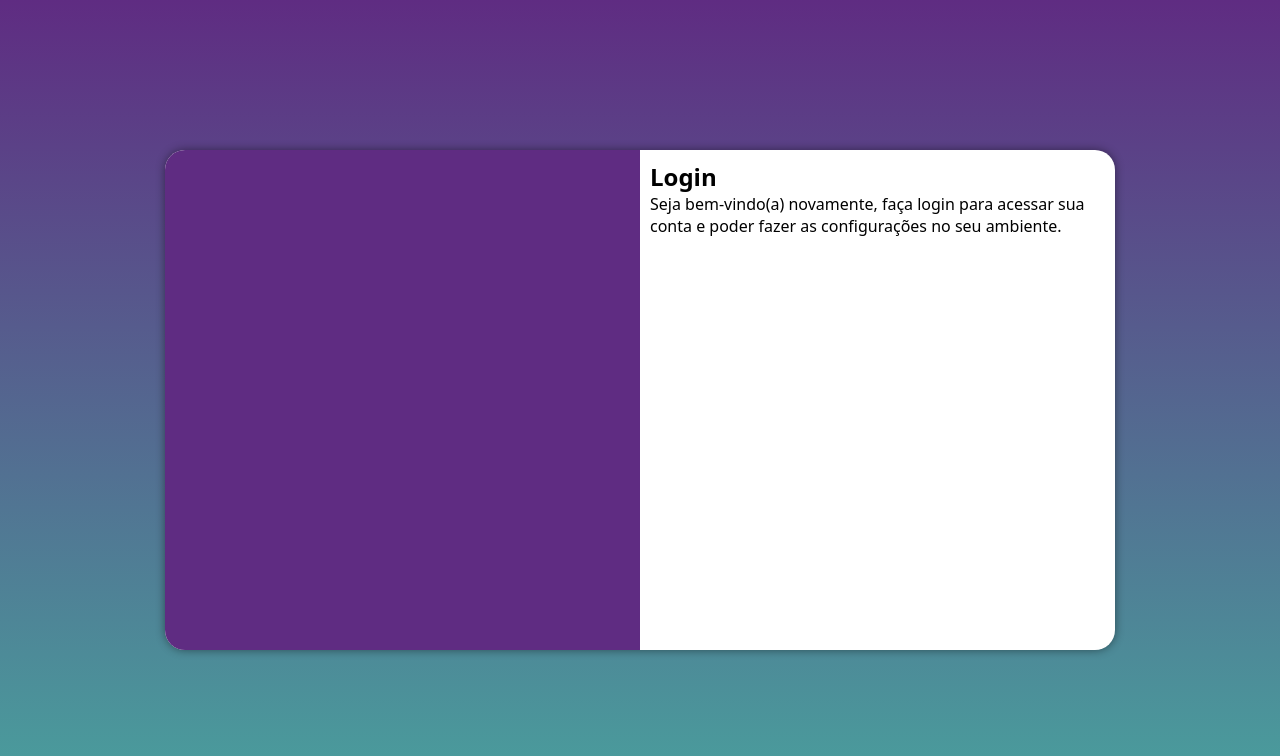
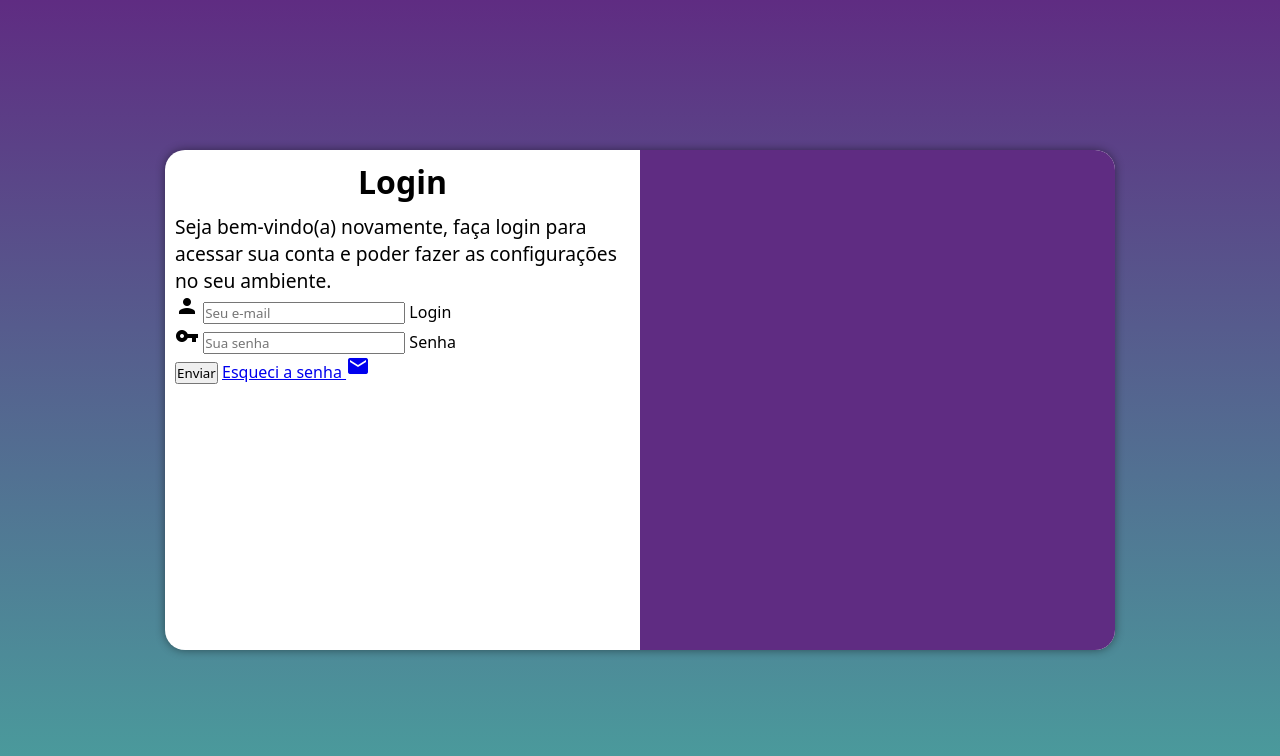
Before and after one commit to juliamambrozio/projeto-login, a plain HTML site: page index.html in a window 1280 px wide. Drawn offline with Linux system fonts and the light colour scheme.

Commit message:
adicionei o formulário ao login

```diff
--- a/estilos/mediaquery.css
+++ b/estilos/mediaquery.css
@@ -42,15 +42,23 @@ Grandes telas: acima de 1200px
     }
 
     section#login > div#imagem{
-        float: left;
+        float: right;
         width: 50%;
         height: 100%;
     }
 
     section#login > div#formulario{
-        float: right;
+        float: left;
         width: 50%;
 
     }
 
+    div#formulario > h1{
+        font-size: 2em;
+    }
+
+    div#formulario > p{
+        font-size: 1.2em;
+    }
+
 }
--- a/estilos/style.css
+++ b/estilos/style.css
@@ -36,7 +36,7 @@ section#login{
     overflow: hidden; /*Tudo que estiver fora da borda vai ficar escondido*/
 
     background-color: white;
-    width: 250px;
+    width: 260px;
     height: 500px;
     border-radius: 20px;
     box-shadow: 0px 0px 10px rgba(0, 0, 0, 0.450);
@@ -60,3 +60,12 @@ section#login > div#formulario{
     display: block;
     padding: 10px;
 }
+
+div#formulario > h1{
+    text-align: center;
+    margin-bottom: 10px;
+}
+
+div#formulario > p{
+    font-size: 0.8em;
+}
--- a/index.html
+++ b/index.html
@@ -5,6 +5,9 @@
     <meta http-equiv="X-UA-Compatible" content="IE=edge">
     <meta name="viewport" content="width=device-width, initial-scale=1.0">
     <title>Login</title>
+
+    <link href="https://fonts.googleapis.com/icon?family=Material+Icons" rel="stylesheet">
+
     <link rel="stylesheet" href="estilos/style.css">
     <link rel="stylesheet" href="estilos/mediaquery.css">
 </head>
@@ -17,9 +20,21 @@
             <div id="formulario">
                 <h1>Login</h1>
                 <p>Seja bem-vindo(a) novamente, faça login para acessar sua conta e poder fazer as configurações no seu ambiente.</p>
-                <form action="login.php" method="post">
-                    <label for=""></label>
-                    <label for=""></label>
+                <form action="login.php" method="post" autocomplete="on">
+                    <div class="campo">
+                        <i class="material-icons">person</i>
+                        <input type="email" name="login" id="ilogin" placeholder="Seu e-mail" autocomplete="email" required min="30">
+                        <label for="ilogin">Login</label>
+                    </div>
+                    <div class="campo">
+                        <i class="material-icons">vpn_key</i>
+                        <input type="password" name="senha" id="isenha" placeholder="Sua senha" autocomplete="current-password" required minlength="8">
+                        <label for="isenha">Senha</label>
+                    </div>
+                    <input type="submit" value="Enviar">
+                    <a href="esqueci.html">
+                        Esqueci a senha <i class="material-icons">mail</i>
+                    </a>
                 </form>
             </div>
 
```
